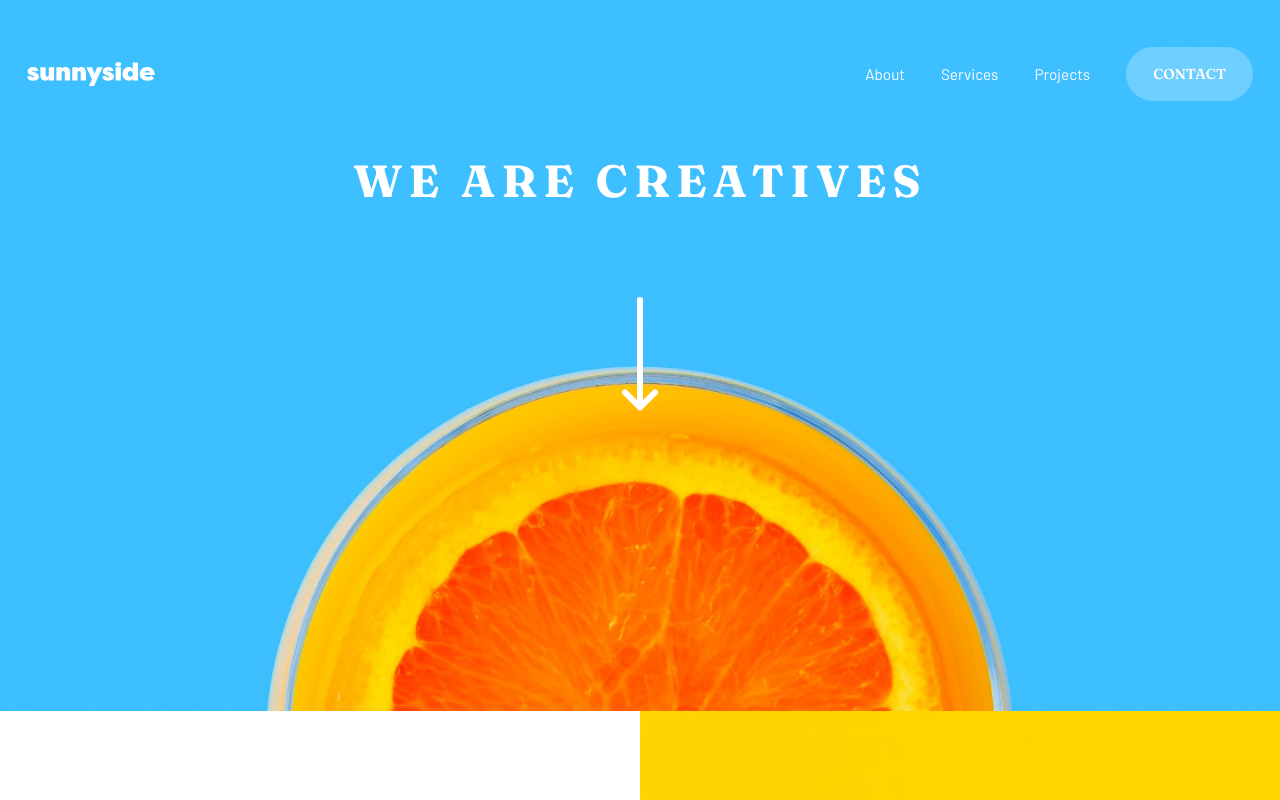
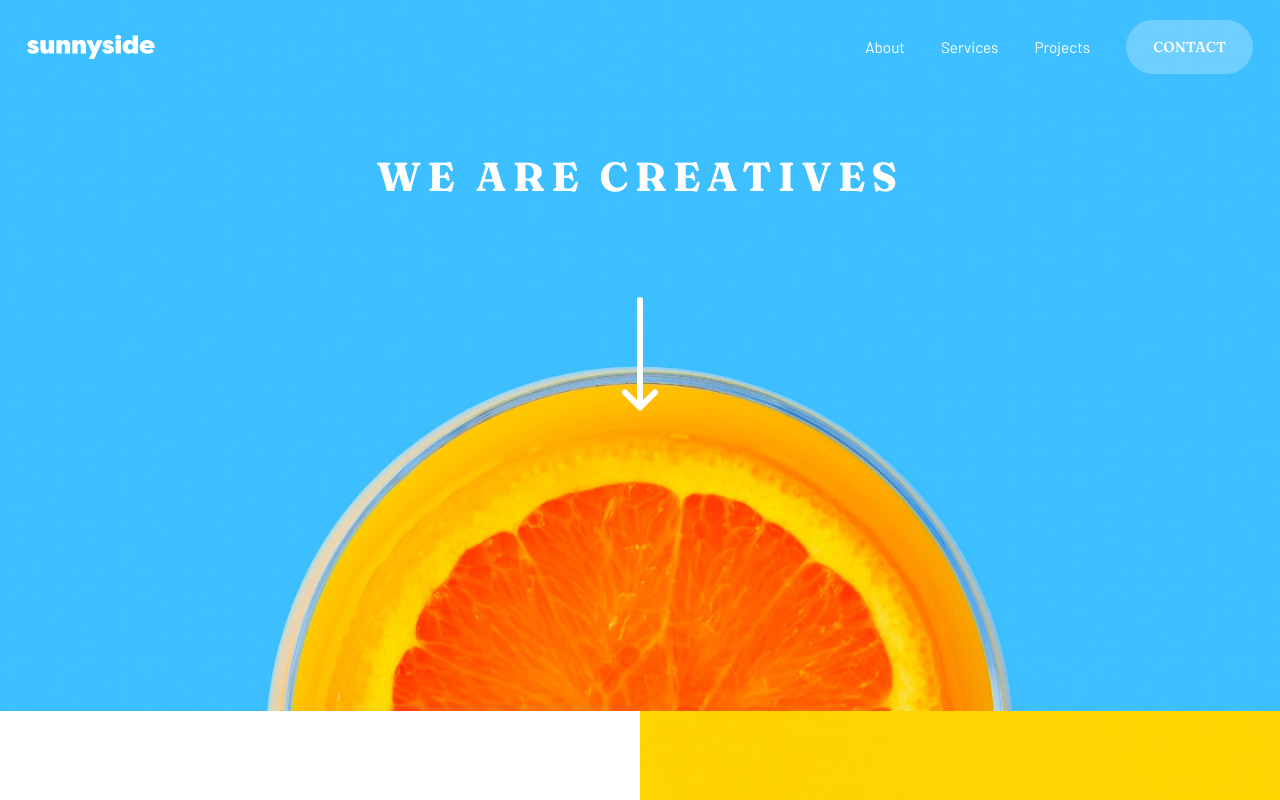
Before and after one commit to mbagatini/sunnyside-agency, a Next.js app: page / in a window 1280 px wide. Shown: the top 800 px of the page. Built offline with nearby package versions, Linux system fonts and the light colour scheme.

Commit message:
menu responsivo

```diff
--- a/src/components/Header/Header.module.scss
+++ b/src/components/Header/Header.module.scss
@@ -11,6 +11,10 @@
   align-items: center;
   padding: 1.5rem;
   margin: auto;
+
+  @include respond-to(sm) {
+    padding: 0 1.5rem;
+  }
 }
 
 .menu {
--- a/src/styles/Home.module.scss
+++ b/src/styles/Home.module.scss
@@ -9,7 +9,7 @@
     left: 50%;
     transform: translate(-50%, -50%);
     color: var(--white);
-    font-size: 2.5rem;
+    font-size: 2.25rem;
     letter-spacing: 0.35rem;
     text-align: center;
     min-width: 100%;
```
